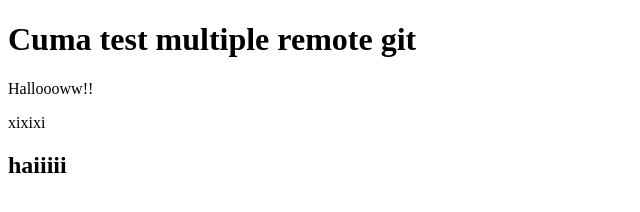
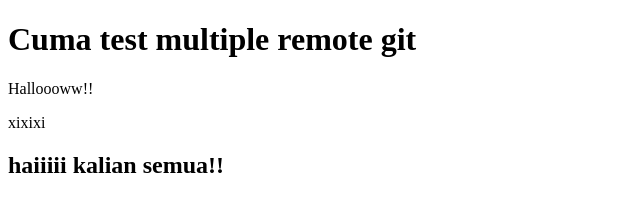
Before and after one commit to Bebykurniawan/testing-multiple, a plain HTML site: page index.html in a window 1280 px wide. Shown: the whole page, without its empty margins (0-640 px from the left). Drawn offline with Linux system fonts and the light colour scheme.

Commit message:
mengubah kata-kata

```diff
--- a/index.html
+++ b/index.html
@@ -9,6 +9,6 @@
     <h1>Cuma test multiple remote git</h1>
     <p>Halloooww!!</p>
     <P>xixixi</p>
-    <h2>haiiiii</h2>
+    <h2>haiiiii kalian semua!!</h2>
 </body>
 </html>
```
